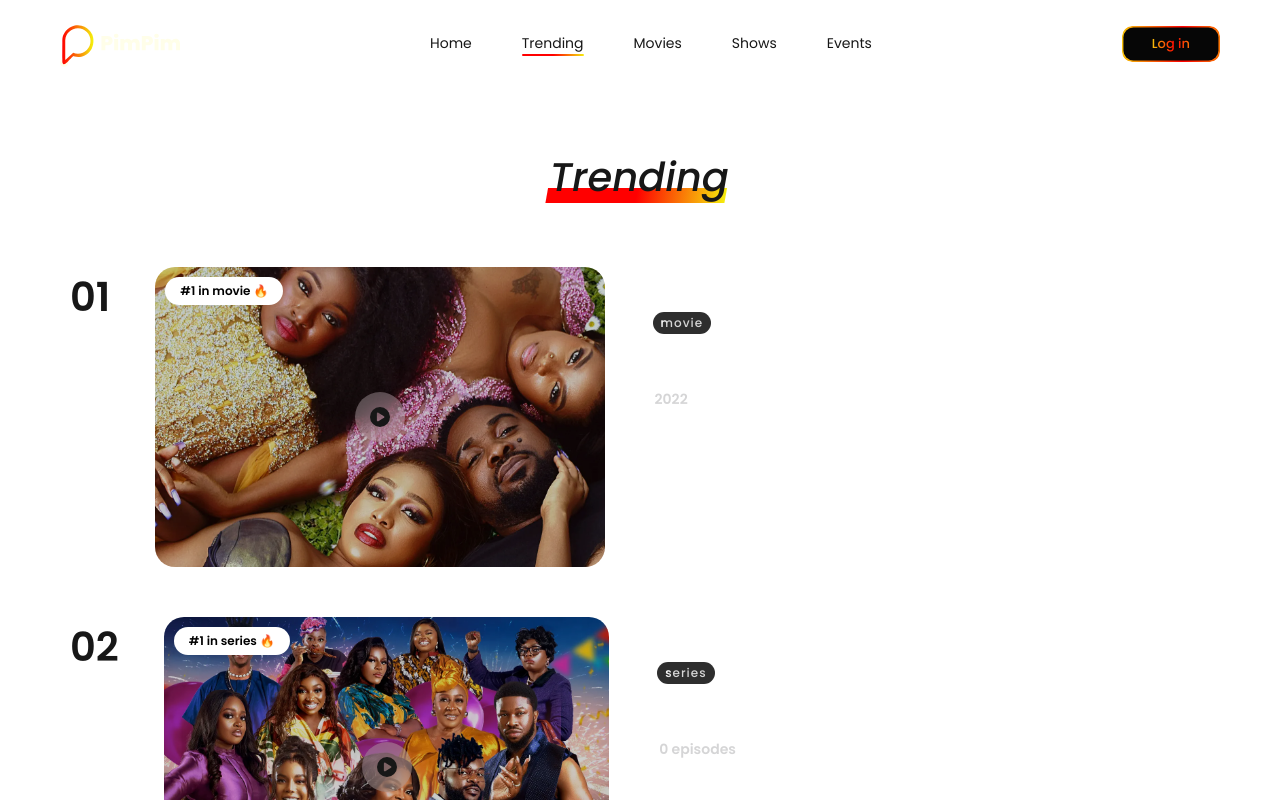
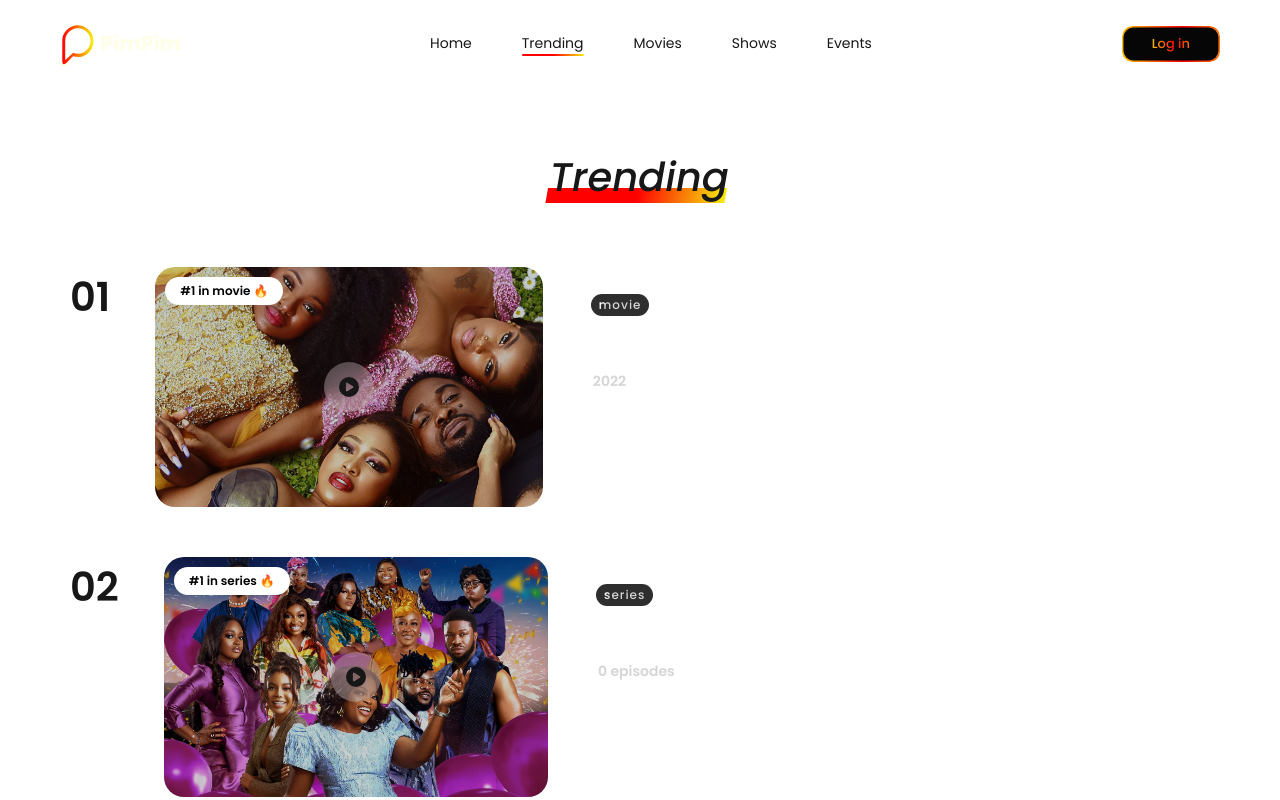
Before and after one commit to prazzon/pimpim, a Next.js app: page /trending in a window 1280 px wide. Shown: the top 800 px of the page. Built offline with nearby package versions, Linux system fonts and the light colour scheme; a web font is replaced by a local one.

Commit message:
feat(ListCard): Enhance layout and add dynamic links for item categories

```diff
--- a/app/_components/UI/Card/ListCard/ListCard.module.scss
+++ b/app/_components/UI/Card/ListCard/ListCard.module.scss
@@ -3,34 +3,30 @@
 .item {
    display: grid;
    grid-template-columns: 40% 1fr;
-   // grid-template-columns: 1fr 1fr;
    display: flex;
    justify-content: center;
-   gap: 4rem;
    gap: 4.5rem;
 
    .position {
-      font-size: 1.2rem;
       font-size: 4rem;
       font-weight: 600;
    }
 
    .image {
       position: relative;
-      width: 40rem;
-      height: 30rem;
-
-      height: 40rem;
-      height: 30rem;
-      width: 55rem;
-      // height: 100%;
-      // width: 100%;
       border-radius: 2rem;
       overflow: hidden;
+      height: 24rem;
+      aspect-ratio: 16 / 9;
+
+      &:hover img {
+         transform: scale(1.1);
+      }
 
       img {
          object-fit: cover;
          filter: brightness(80%);
+         transition: transform 0.4s;
       }
 
       .position {
--- a/app/_components/UI/Card/ListCard/ListCard.tsx
+++ b/app/_components/UI/Card/ListCard/ListCard.tsx
@@ -11,11 +11,34 @@ type Props = {
 };
 
 function ListCard({ item, position }: Props) {
+   let pageLink;
+
+   switch (item.category) {
+      case "movie":
+         pageLink = `/movies/${item.id}`;
+         break;
+      case "series":
+         pageLink = `/series/${item.id}`;
+         break;
+      case "show":
+         pageLink = `/shows/${item.id}`;
+         break;
+      case "news":
+         pageLink = `/trending/${item.id}`;
+         break;
+      case "event":
+         pageLink = `/events/${item.id}`;
+         break;
+      default:
+         pageLink = "/";
+         break;
+   }
+
    return (
       <>
          <div key={item.id} className={`${styles.item}`}>
             {position && <span className={styles.position}>0{position}</span>}
-            <div className={styles.image}>
+            <Link href={pageLink} className={styles.image}>
 
                {item.position && (
                   <span className={styles.position}>
@@ -26,24 +49,24 @@ function ListCard({ item, position }: Props) {
                <Image src={item.poster} alt={item.title} fill />
 
                {(item.category === "movie" || item.category === "series") && (
-                  <Link href={`/movies/${item.id}`} scroll={false} className={styles.play}>
+                  <div className={styles.play}>
                      <FaCirclePlay />
-                  </Link>
+                  </div>
                )}
 
                {item.category === "show" && (
-                  <Link href={`/shows/${item.id}`} className={styles.play}>
+                  <div className={styles.play}>
                      <FaCirclePlay />
-                  </Link>
+                  </div>
                )}
 
                {item.category === "news" && (
-                  <Link href={`/trending/${item.id}`} className={styles.play}>
+                  <div className={styles.play}>
                      <FaReadme />
-                  </Link>
+                  </div>
                )}
 
-            </div>
+            </Link>
             <div className={styles.info}>
                <div className={styles.info_category}>
                   <ShinyText
@@ -73,7 +96,11 @@ function ListCard({ item, position }: Props) {
                )}
 
                {item.category !== "event" && (
-                  <p className={styles.info_description}>{item.description}</p>
+                  <p className={styles.info_description}>
+                     {item.description.length > 200
+                        ? `${item.description.substring(0, 200)} ...`
+                        : item.description}
+                  </p>
                )}
 
                {item.category === "news" && (
```
